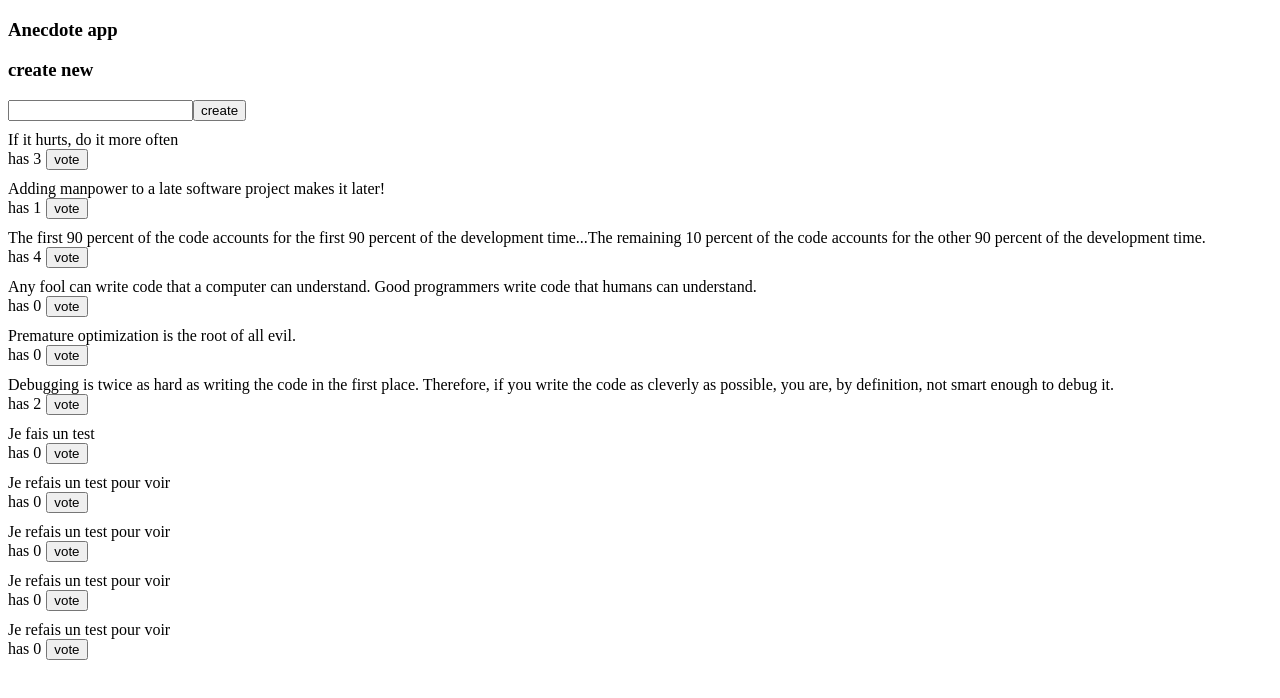
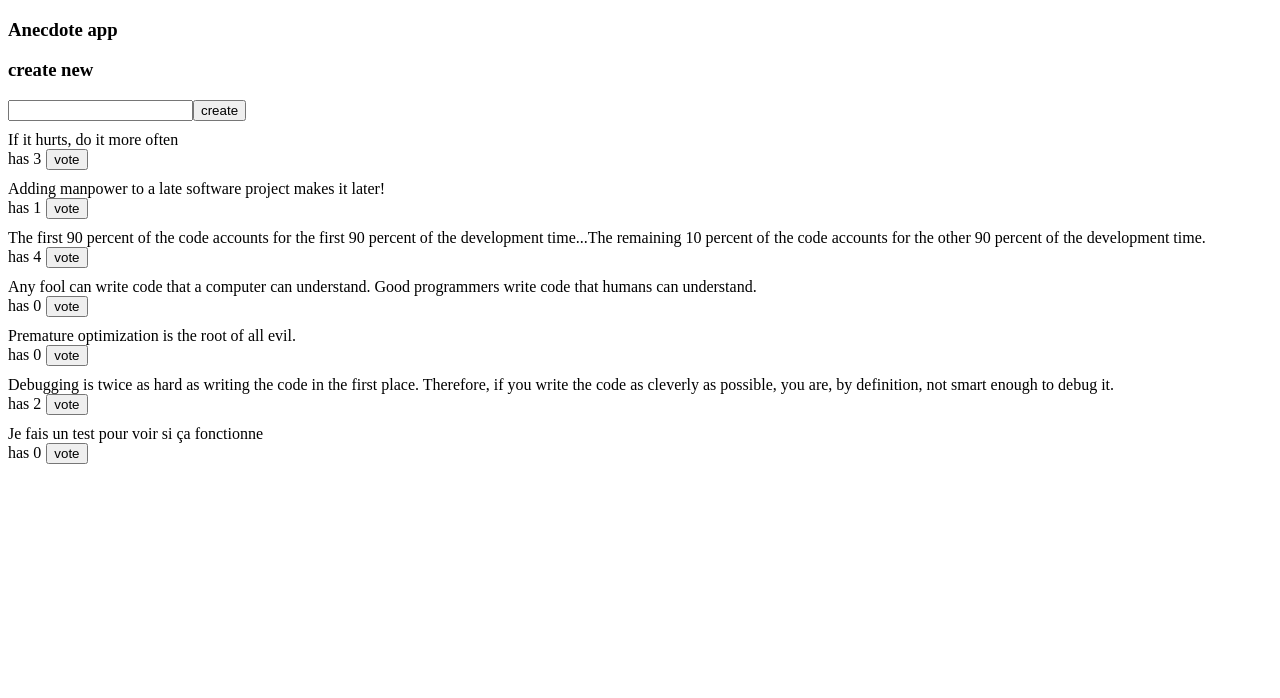
Before and after one commit to pgt2195/full-stack-open-query-anecdotes, a React (Vite) app: page / in a window 1280 px wide. Shown: the top 698 px of the page. Built offline with nearby package versions, Linux system fonts and the light colour scheme; data requests are answered from the project's data file.

Commit message:
terminé exercice 6.24

```diff
--- a/db.json
+++ b/db.json
@@ -31,29 +31,9 @@
       "votes": 2
     },
     {
-      "content": "Je fais un test",
+      "content": "Je fais un test pour voir si ça fonctionne",
       "votes": 0,
-      "id": "F0roikX"
-    },
-    {
-      "content": "Je refais un test pour voir",
-      "votes": 0,
-      "id": "ZhndRtE"
-    },
-    {
-      "content": "Je refais un test pour voir",
-      "votes": 0,
-      "id": "uWnlUch"
-    },
-    {
-      "content": "Je refais un test pour voir",
-      "votes": 0,
-      "id": "T7IkZQf"
-    },
-    {
-      "content": "Je refais un test pour voir",
-      "votes": 0,
-      "id": "oz8cHBo"
+      "id": "NbFbLSZ"
     }
   ]
 }
--- a/src/components/AnecdoteForm.jsx
+++ b/src/components/AnecdoteForm.jsx
@@ -8,20 +8,22 @@ const AnecdoteForm = () => {
 
   const newAnecdoteMutation = useMutation({
     mutationFn: createAnecdote,
-    onSuccess: () => {
+    onSuccess: (data) => {
       console.log('createAnecdote onSuccess')
       queryClient.invalidateQueries({ queryKey: ['anecdotes']})
+      showNotification(`Your anecdote has been successfully added: ${data.content}`, notificationDispatch)
+    },
+    onError: (error) => {
+      showNotification(error.response.data.error, notificationDispatch)
     }
   })
 
   const onCreate = (event) => {
     event.preventDefault()
     const content = event.target.anecdote.value
+    newAnecdoteMutation.mutate({ content, votes: 0 })
     event.target.anecdote.value = ''
-    console.log(content)
-    newAnecdoteMutation.mutate({ content, votes: 0 })
-    showNotification(`Your anecdote has been added successfully "${content}"`, notificationDispatch)
-}
+    }
 
   return (
     <div>
```
